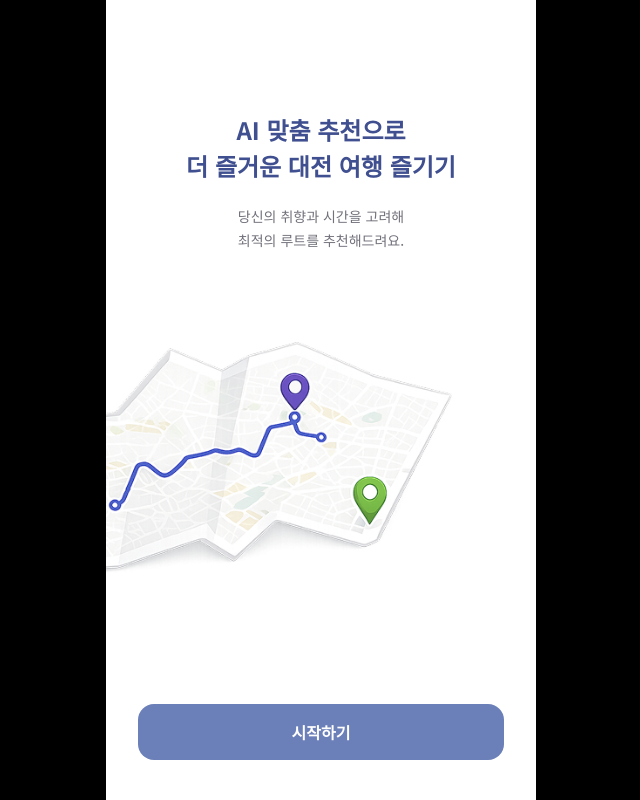
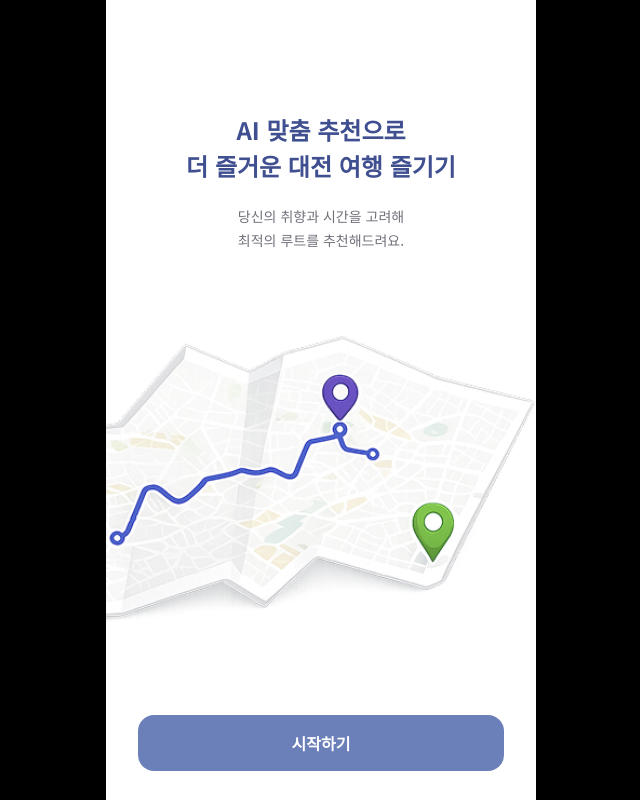
Before and after one commit to DAECO-2026/daeco, a Next.js app in the folder frontend/: page /onboarding in a window 1280 px wide. Shown: the whole page, without its empty margins (319-959 px from the left). Built offline with nearby package versions, Linux system fonts and the light colour scheme.

Commit message:
style: 온보딩 지도 이미지 여백 제거 및 좌우 꽉 차게 표시

```diff
--- a/frontend/app/onboarding/page.tsx
+++ b/frontend/app/onboarding/page.tsx
@@ -22,15 +22,15 @@ export default function OnboardingPage() {
         </p>
       </div>
 
-      {/* 지도 일러스트 (왼쪽 모서리에 붙임) */}
-      <div className="-mx-8 flex flex-1 items-center justify-start">
+      {/* 지도 일러스트 (좌우 꽉 차게) */}
+      <div className="-mx-8 flex flex-1 items-center justify-center">
         <Image
           src="/map.png"
           alt="추천 루트 지도"
-          width={553}
-          height={486}
+          width={398}
+          height={429}
           priority
-          className="h-auto w-[112%] max-w-none"
+          className="h-auto w-full"
         />
       </div>
 
```
Also changed, not shown: frontend/public/map.png.
